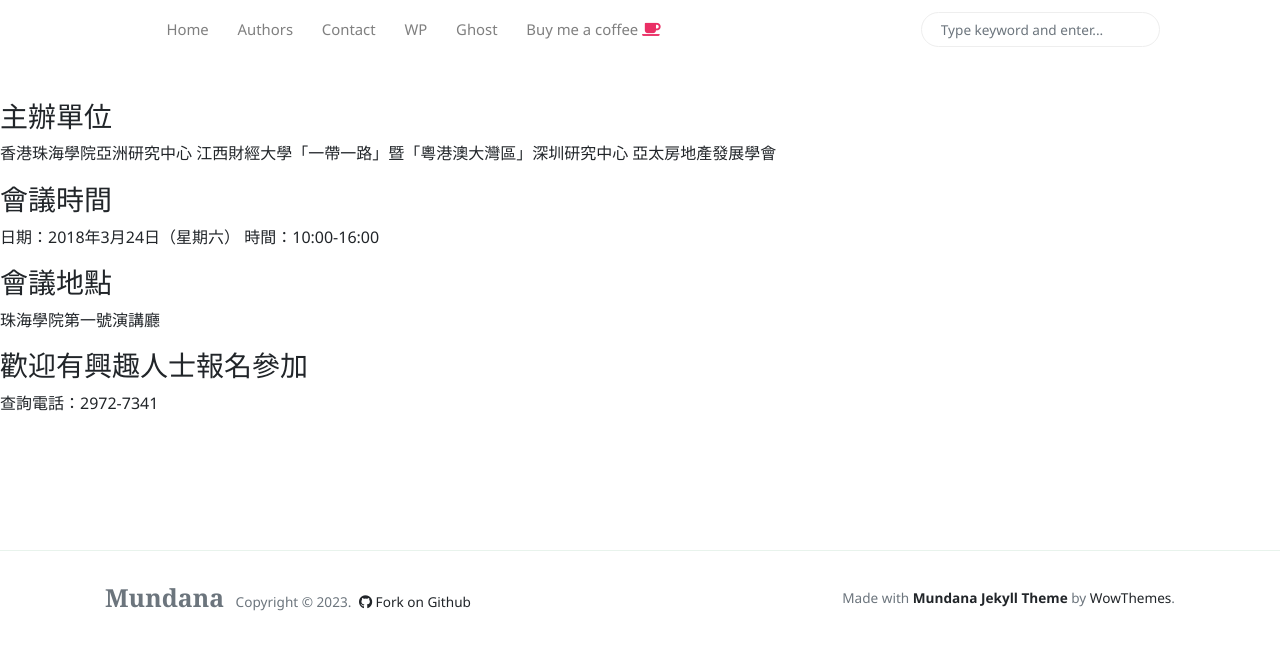
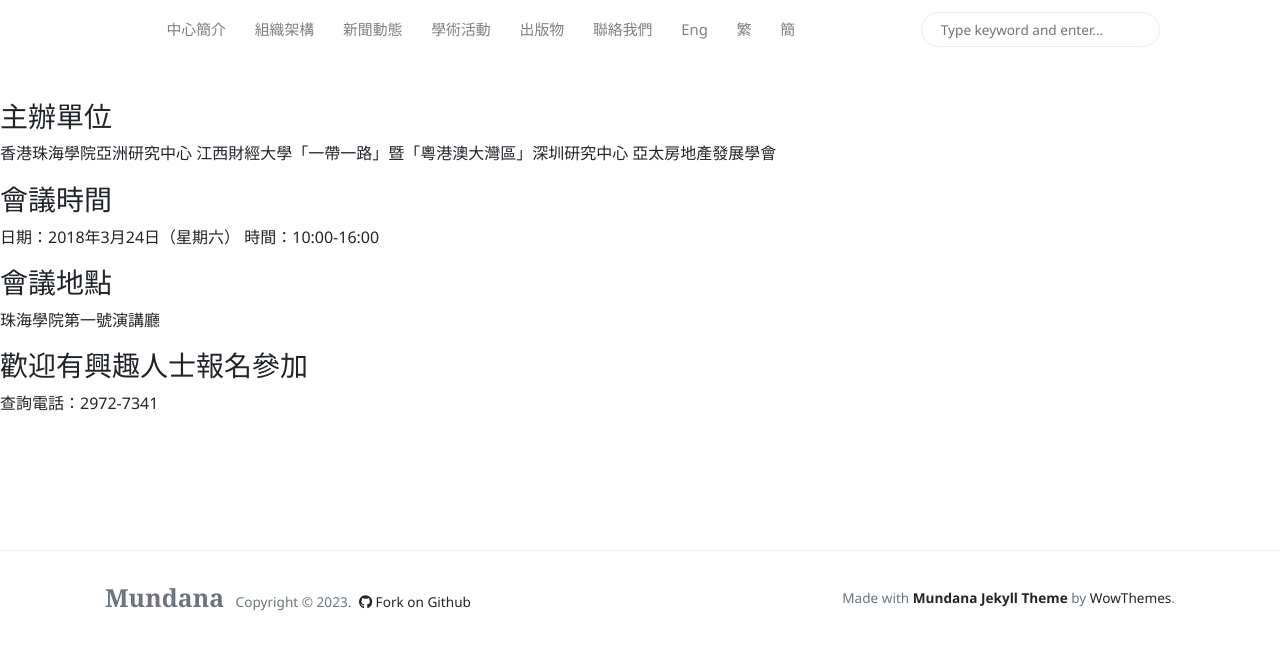
Before and after one commit to Asian-Studies/asian-studies.github.io, a Jekyll site: the page built from _posts/2019-02-03-《香港民生發展_ 歷史與地緣政治及經済》論壇.md, in a window 1280 px wide. Shown: the top 650 px of the page. Built offline with Jekyll 4.4.1, drawn with Linux system fonts in a browser that asks for light colours; nearby versions of some CDN libraries.

Commit message:
Update menu-header-hant.html

```diff
--- a/_includes/menu-header-hant.html
+++ b/_includes/menu-header-hant.html
@@ -1,20 +1,29 @@
 <!--  Replace menu links here -->
 
 <li class="nav-item">
-<a class="nav-link" href="{{site.baseurl}}/index.html">Home</a>
+<a class="nav-link" href="{{site.baseurl}}/亞洲研究中心簡介">中心簡介</a>
 </li>
 <li class="nav-item">
-<a class="nav-link" href="{{site.baseurl}}/authors-list.html">Authors</a>
+<a class="nav-link" href="{{site.baseurl}}/authors-list.html">組織架構</a>
 </li>
 <li class="nav-item">
-<a class="nav-link" href="{{site.baseurl}}/contact.html">Contact</a>
+<a class="nav-link" href="{{site.baseurl}}/news.html">新聞動態</a>
 </li>
 <li class="nav-item">
-<a target="_blank" class="nav-link" href="https://www.wowthemes.net/themes/mundana-wordpress/">WP</a>
+<a class="nav-link" href="{{site.baseurl}}/events.html">學術活動</a>
 </li>
 <li class="nav-item">
-<a target="_blank" class="nav-link" href="https://www.wowthemes.net/themes/mundana-ghost/">Ghost</a>
+<a class="nav-link" href="{{site.baseurl}}/books.html">出版物</a>
 </li>
 <li class="nav-item">
-<a target="_blank" class="nav-link" href="https://www.wowthemes.net/donate/">Buy me a coffee <i class="fa fa-coffee text-danger"></i></a>
+<a class="nav-link" href="{{site.baseurl}}/contact.html">聯絡我們</a>
 </li>
+<li class="nav-item">
+<a class="nav-link" href="{{site.baseurl}}/eng/index.html">Eng</a>
+</li>
+<li class="nav-item">
+<a class="nav-link" href="{{site.baseurl}}/hant/index.html">繁</a>
+</li>
+<li class="nav-item">
+<a class="nav-link" href="{{site.baseurl}}/hans/index.html">簡</a>
+</li>
```
